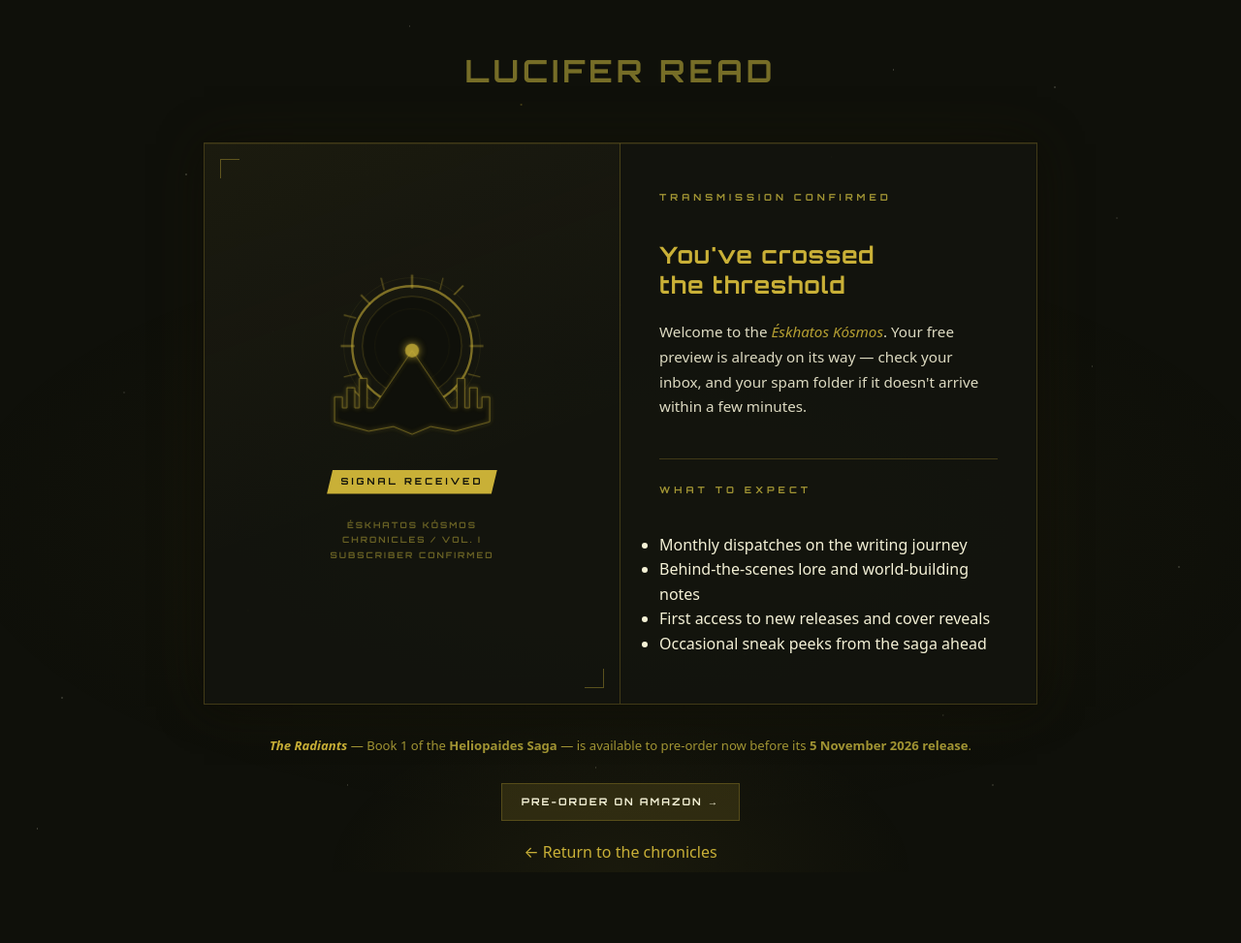
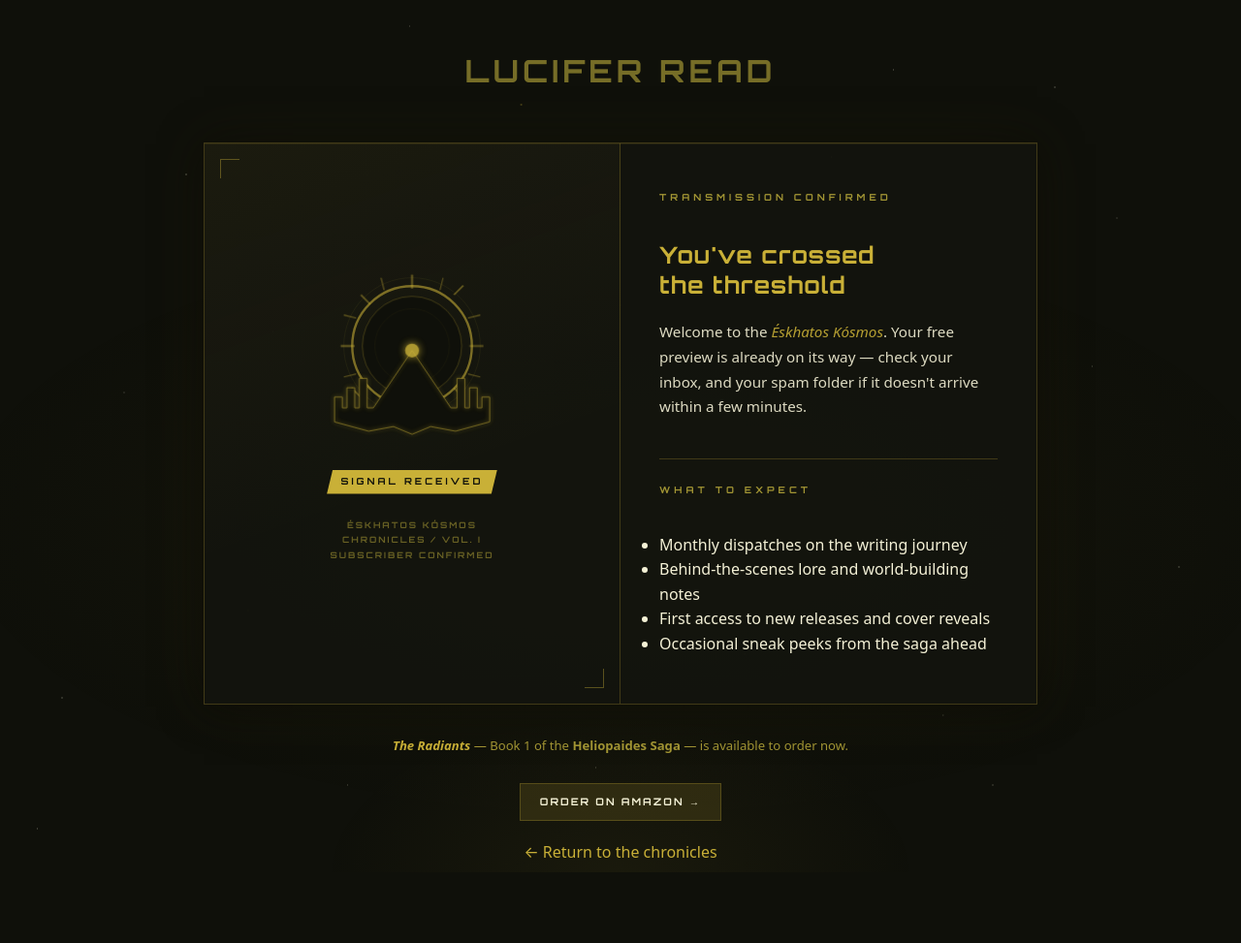
Before and after one commit to luciferread/luciferread.github.io, a Jekyll site: the page built from pages/welcome.html, in a window 1280 px wide. Shown: the whole page at 97% size. Built offline with Jekyll 4.4.1, drawn with Linux system fonts in a browser that asks for light colours.

Commit message:
Radiants release
Changed buttons to 'ORDER' for The Radiants!!

```diff
--- a/index.html
+++ b/index.html
@@ -67,9 +67,9 @@ stories of extinction, survival, and immortality."
                     <h4 class="book-title">THE RADIANTS</h4>
                     <p class="book-series">Book 1 | Heliopaides Saga</p>
                     <p class="release-line">Releases <strong>5 November 2026</strong></p>
-                    <p class="format-line">Ebook · Kindle Unlimited</p>
+                    <p class="format-line">Ebook · Kindle+</p>
                     <div class="book-actions">
-                        <a class="btn-amazon" href="https://books2read.com/u/3ng52o target="_blank" rel="noopener">Preorder now on Amazon</a>
+                        <a class="btn-amazon" href="https://books2read.com/u/3ng52o target="_blank" rel="noopener">Order now on Amazon</a>
                         <!-- Paperback release: add a second button here, e.g.
                         <a class="btn-amazon btn-outline" href="PAPERBACK-LINK" target="_blank" rel="noopener">Paperback</a> -->
                     </div>
--- a/pages/welcome.html
+++ b/pages/welcome.html
@@ -146,19 +146,19 @@ permalink: /welcome/
     </div>
 
     <!-- ── BELOW-CARD ACTIONS ───────────────────────────────────
-         Pre-order first (primary CTA), back-link second (exit).
-         Centred beneath the card so neither panel is stretched. -->
+        Order first (primary CTA), back-link second (exit).
+        Centred beneath the card so neither panel is stretched. -->
     <div class="page-actions">
 
-        <div class="preorder-block">
-            <p class="preorder-note">
+        <div class="order-block">
+            <p class="order-note">
                 <strong><em>The Radiants</em></strong> — Book 1 of the <strong>Heliopaides Saga</strong>
-                — is available to pre-order now before its <strong>5 November 2026 release</strong>.
+                — is available to order now.
             </p>
             <a href="https://books2read.com/u/3ng52o"
                target="_blank" rel="noopener"
-               class="btn btn-dim preorder-btn">
-                Pre-order on Amazon →
+               class="btn btn-dim order-btn">
+                Order on Amazon →
             </a>
         </div>
 
@@ -285,7 +285,7 @@ permalink: /welcome/
         padding-bottom: 1rem;
     }
 
-    .preorder-block {
+    .order-block {
         display: flex;
         flex-direction: column;
         align-items: center;
@@ -293,18 +293,18 @@ permalink: /welcome/
         text-align: center;
     }
 
-    .preorder-note {
+    .order-note {
         font-size: 0.82rem;
         color: var(--color-text-muted);
         line-height: 1.6;
     }
 
-    .preorder-note em {
+    .order-note em {
         color: var(--color-accent);
         font-style: italic;
     }
 
-    .preorder-btn {
+    .order-btn {
         font-size: 0.65rem;
         padding: 0.65rem 1.25rem;
     }
```
Also changed, not shown: other parts of index.html (+1 -1 lines), pages/books.html (+4 -4 lines), assets/images/og_images/og_image_default.jpg, assets/images/og_images/og_image_release.jpg.
